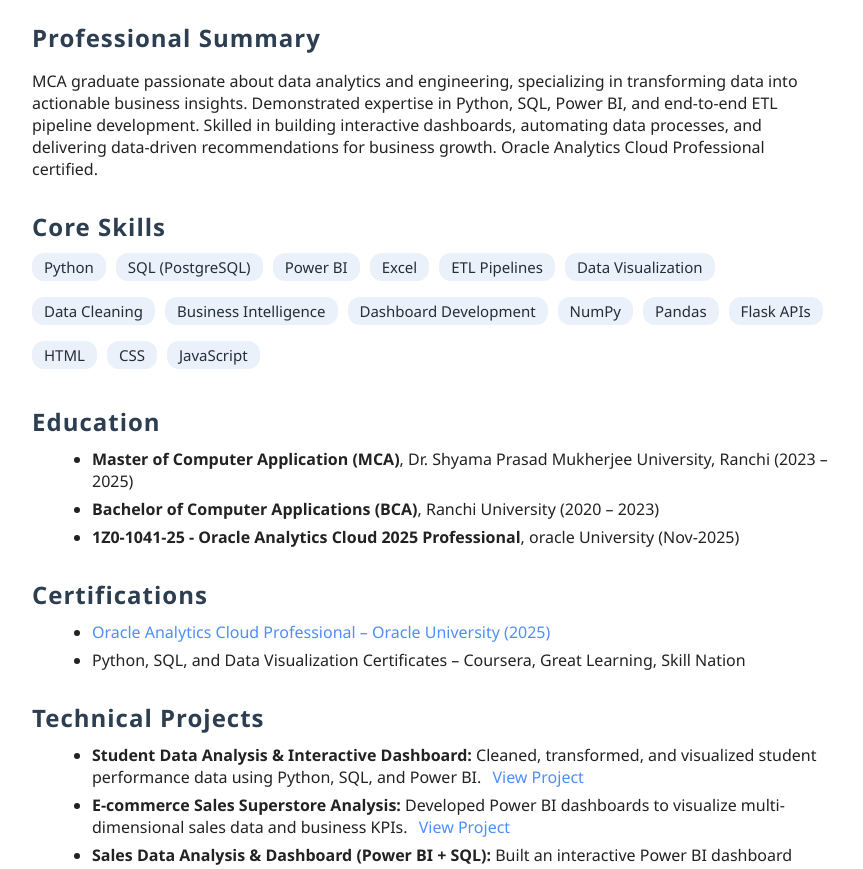
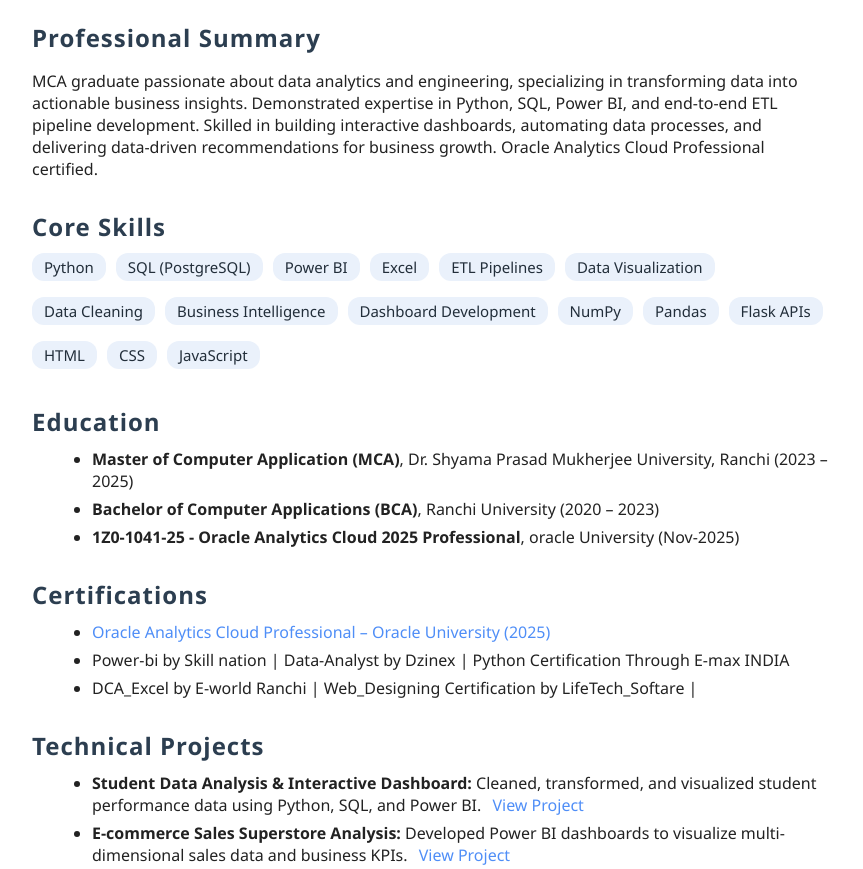
Before and after one commit to ARYAN8521/new-resume, a plain HTML site: page index.html in a window 1280 px wide. Shown: the part 188-1057 px from the top of the page, without its empty margins (208-1071 px from the left). Drawn offline with Linux system fonts and the light colour scheme.

Commit message:
Update index.html

```diff
--- a/index.html
+++ b/index.html
@@ -116,12 +116,12 @@
      <span>Portfolio_Site : <a href="https://aryan8521.github.io/trial-portfolio/" target="_blank">Check_Portfolio</a></span> |
       <span>GitHub: <a href="https://github.com/ARYAN8521" target="_blank">ARYAN8521</a></span>
     </div>
+
+
     <div class="section">
       <h2>Professional Summary</h2>
       <p>MCA graduate passionate about data analytics and engineering, specializing in transforming data into actionable business insights. Demonstrated expertise in Python, SQL, Power BI, and end-to-end ETL pipeline development. Skilled in building interactive dashboards, automating data processes, and delivering data-driven recommendations for business growth. Oracle Analytics Cloud Professional certified.</p>
     </div>
-
-
 
 
     <div class="section">
@@ -158,6 +158,8 @@
          <li><strong> 1Z0-1041-25 - Oracle Analytics Cloud 2025 Professional</strong>, oracle University (Nov-2025)</li>
       </ul>
     </div>
+
+
    <div class="section">
   <h2>Certifications</h2>
   <ul>
@@ -167,7 +169,10 @@
       </a>
     </li>
     <li>
-      Python, SQL, and Data Visualization Certificates – Coursera, Great Learning, Skill Nation
+      Power-bi by Skill nation  |  Data-Analyst by Dzinex  |  Python Certification Through E-max INDIA
+    </li>
+     <li>
+      DCA_Excel by E-world Ranchi  |  Web_Designing Certification by LifeTech_Softare |
     </li>
   </ul>
 </div>
```
